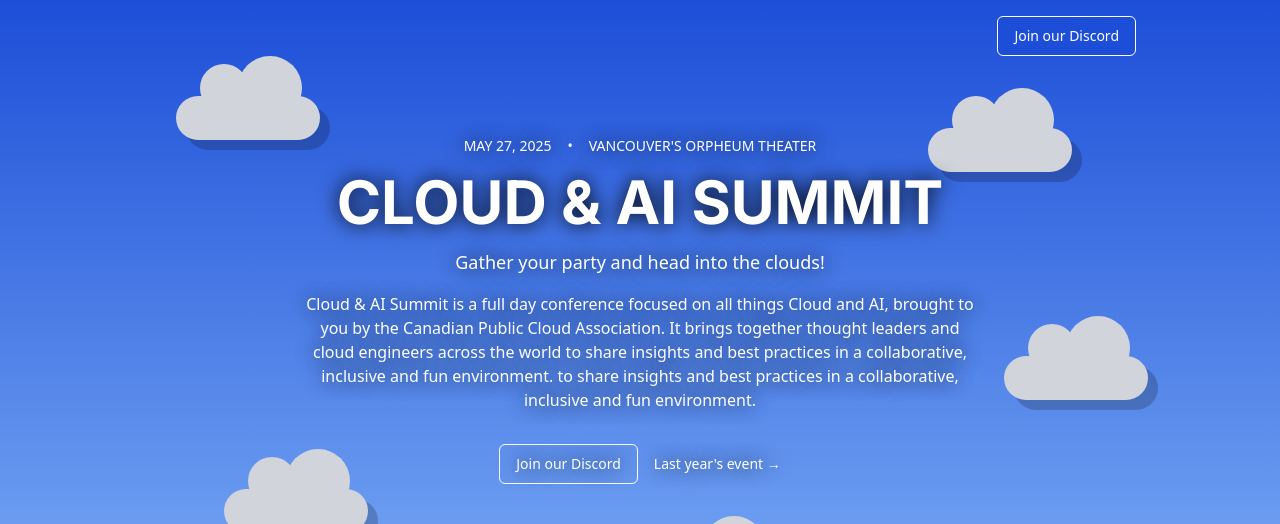
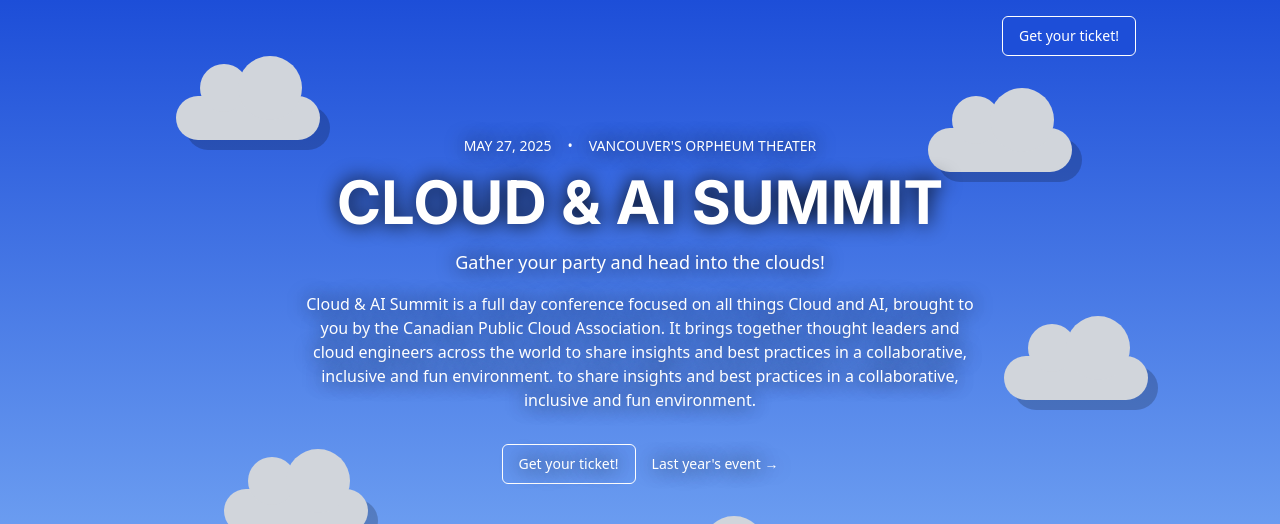
Before and after one commit to bibschan/cloud-summit-2025, a Next.js app: page / in a window 1280 px wide. Shown: the top 524 px of the page. Built offline with nearby package versions, Linux system fonts and the light colour scheme.

Commit message:
added vtix link

```diff
--- a/src/components/hero-banner.tsx
+++ b/src/components/hero-banner.tsx
@@ -35,7 +35,7 @@
           className="bg-blue-700 z-10"
           onClick={openLink}
         >
-          Join our Discord
+          Get your ticket!
         </Button>
       </header>
       <main className="relative flex flex-col items-center justify-center text-center py-20 z-10">
@@ -69,7 +69,7 @@
             className="text-white border-white bg-blue-300 md:bg-transparent text-shadow-glow"
             onClick={openLink}
           >
-            Join our Discord
+            Get your ticket!
           </Button>
           <a
             href="https://www.cloudsummit.ca/"
```
